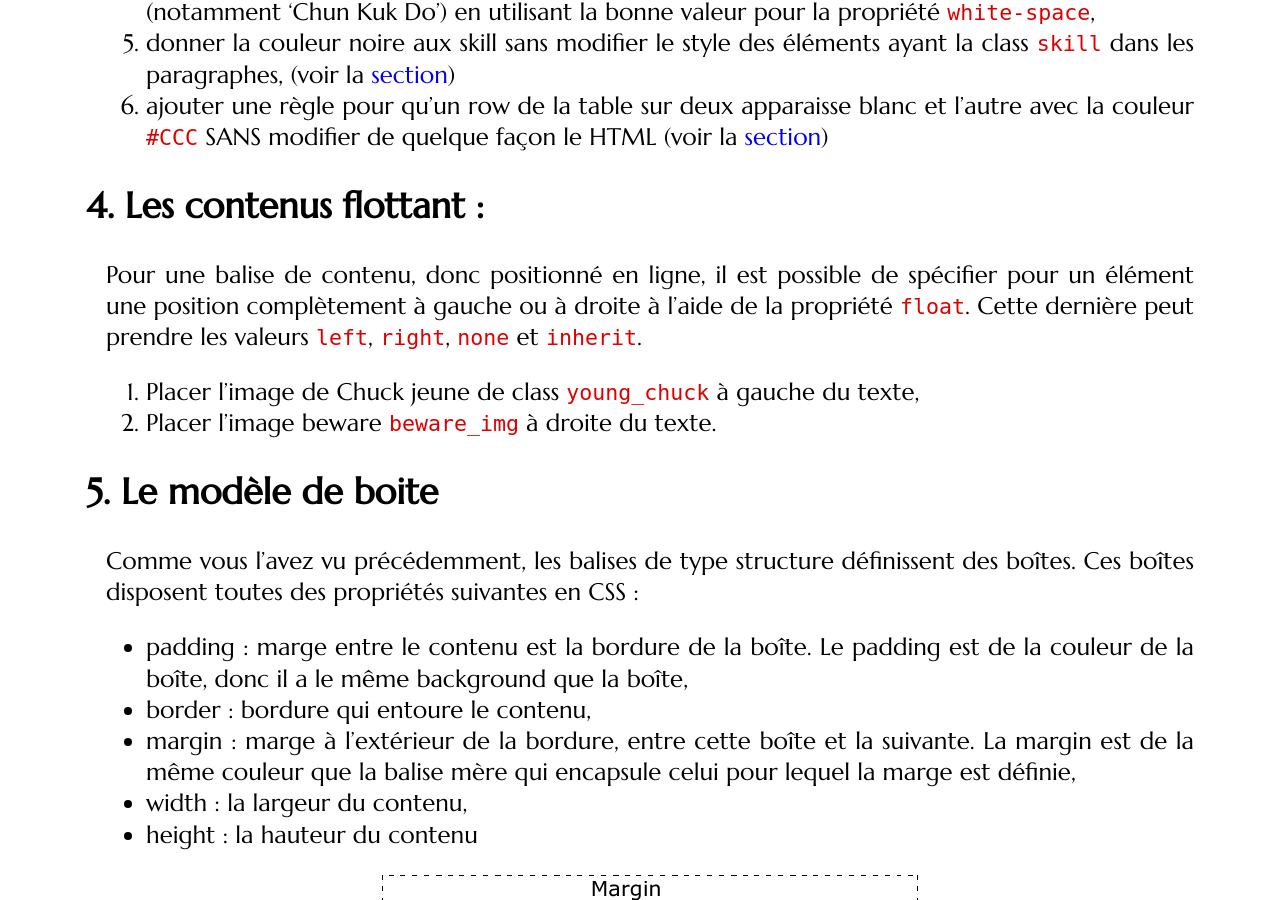
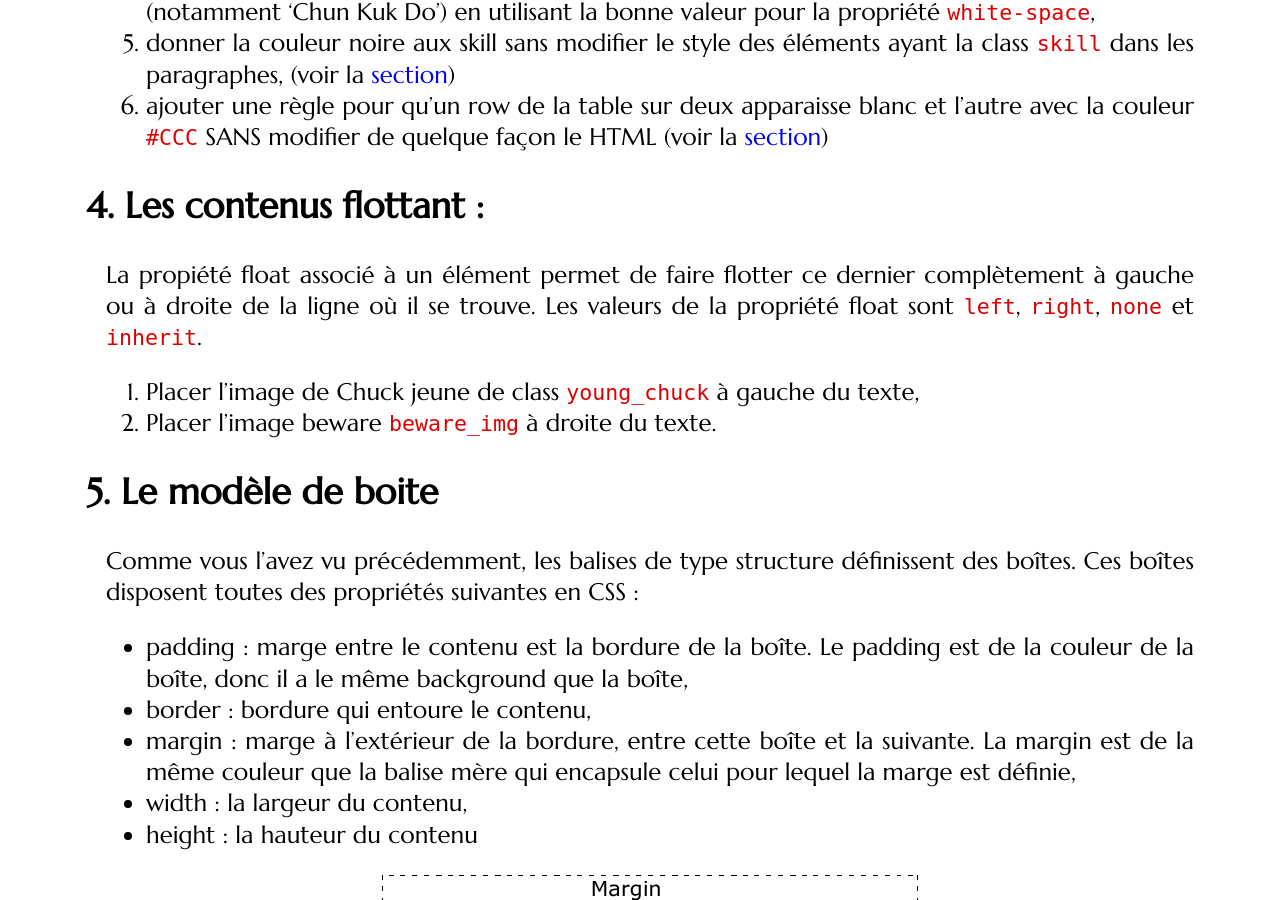
Before and after one commit to romainlebreton/R1.02-DeveloppementInterfacesWeb, a Jekyll site: the page built from tutorials/tutorial3.md, in a window 1280 px wide and 900 px high, scrolled down 9019 px. Built offline with Jekyll 4.4.1, drawn with Linux system fonts in a browser that asks for light colours; some web fonts are replaced; comment, search, counter and statistics services are not loaded.

Commit message:
clean float

````diff
--- a/tutorials/tutorial3.md
+++ b/tutorials/tutorial3.md
@@ -356,8 +356,8 @@ Voyons maintenant comment la styliser.
 
 ## Les contenus flottant :
 
-Pour une balise de contenu, donc positionné en ligne, il est possible de spécifier pour un élément une position complètement à gauche ou à droite à l'aide de
-la propriété `float`. Cette dernière peut prendre les valeurs ```left```, ```right```, ```none``` et ```inherit```.
+La propiété float associé à un élément permet de faire flotter ce dernier complètement à gauche ou à droite de la ligne où il se trouve.
+Les valeurs de la propriété float sont  ```left```, ```right```, ```none``` et ```inherit```.
 
  1. Placer l'image de Chuck jeune de class ```young_chuck``` à gauche du texte,
  1. Placer l'image beware ```beware_img``` à droite du texte.
````
